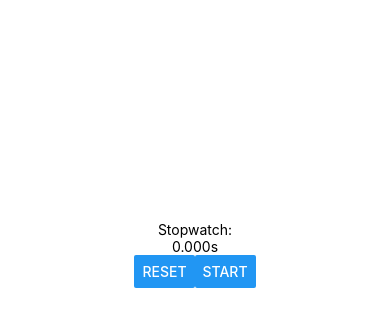
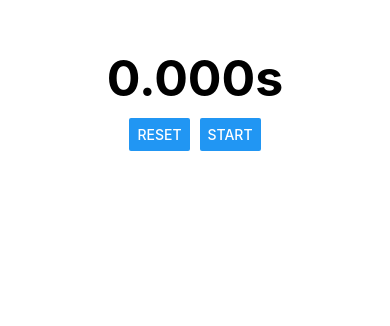
Before and after one commit to Shopify/eng-intern-assessment-react-native, a React Native app: screen / in a window 390 px wide. Shown: the part 168-494 px from the top of the page. Built offline with nearby package versions, Linux system fonts and the light colour scheme.

Commit message:
feat: add design to lap list and counter

```diff
--- a/App.tsx
+++ b/App.tsx
@@ -5,7 +5,6 @@ import StopWatch from "./src/StopWatch";
 export default function App() {
   return (
     <View style={styles.container}>
-      <Text>Stopwatch:</Text>
       <StopWatch />
       <StatusBar style="auto" />
     </View>
@@ -16,7 +15,7 @@ const styles = StyleSheet.create({
   container: {
     flex: 1,
     backgroundColor: "#fff",
-    alignItems: "center",
+    alignItems: "stretch",
     justifyContent: "center",
   },
 });
--- a/src/StopWatch.tsx
+++ b/src/StopWatch.tsx
@@ -1,16 +1,44 @@
 import { useEffect, useMemo, useRef, useState } from "react";
-import { Button, StyleSheet, Text, View } from "react-native";
+import {
+  Button,
+  FlatList,
+  StyleSheet,
+  Text,
+  View,
+  ViewStyle,
+} from "react-native";
 
 const styles = StyleSheet.create({
   buttonContainer: {
     flexDirection: "row",
+    gap: 10,
   },
   stopWatchContainer: {
     alignItems: "center",
+    gap: 10,
+  },
+  timeCounter: {
+    fontSize: 50,
+    fontWeight: "bold",
+  },
+  lapList: {
+    height: 300,
+    width: "100%",
   },
   lapText: {
     flexDirection: "row",
     gap: 10,
+    alignSelf: "stretch",
+  },
+  cellLeft: {
+    flexGrow: 1,
+    fontSize: 20,
+    textAlign: "left",
+  },
+  cellRight: {
+    flexGrow: 1,
+    fontSize: 20,
+    textAlign: "right",
   },
 });
 
@@ -64,7 +92,7 @@ export default function StopWatch() {
 
   return (
     <View style={styles.stopWatchContainer}>
-      <Text>{displayTimeMs}s</Text>
+      <Text style={styles.timeCounter}>{displayTimeMs}s</Text>
       <View style={styles.buttonContainer}>
         {isRunning ? (
           <Button title="Lap" onPress={() => setLaps([...laps, timeMs])} />
@@ -84,14 +112,25 @@ export default function StopWatch() {
           <Button title="Start" onPress={() => setIsRunning(true)} />
         )}
       </View>
-      <View>
-        {laps.map((lap, index) => (
-          <View key={index} style={styles.lapText}>
-            <Text>{index + 1}</Text>
-            <Text>{lap.toFixed(3)}</Text>
-            <Text>{lapDiff[index].toFixed(3)}</Text>
-          </View>
-        ))}
+      <View style={styles.lapList}>
+        <FlatList
+          data={laps}
+          style={styles.lapList}
+          StickyHeaderComponent={() => (
+            <View style={styles.lapText}>
+              <Text style={styles.cellLeft}>Round</Text>
+              <Text style={styles.cellRight}>Time Recorded</Text>
+              <Text style={styles.cellRight}>Difference</Text>
+            </View>
+          )}
+          renderItem={({ item, index }) => (
+            <View key={index} style={styles.lapText}>
+              <Text style={styles.cellLeft}>Round {index + 1}</Text>
+              <Text style={styles.cellRight}>{item.toFixed(3)}</Text>
+              <Text style={styles.cellRight}>{lapDiff[index].toFixed(3)}</Text>
+            </View>
+          )}
+        />
       </View>
     </View>
   );
```
